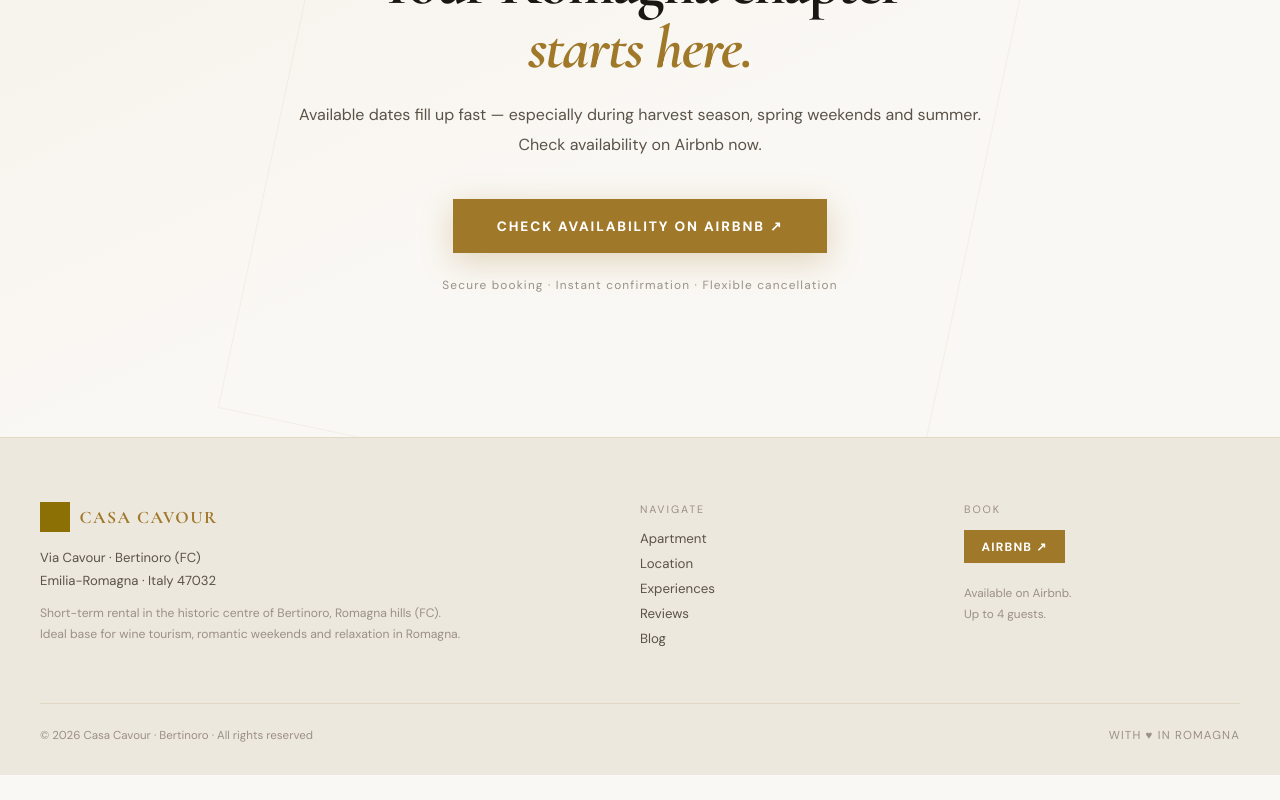
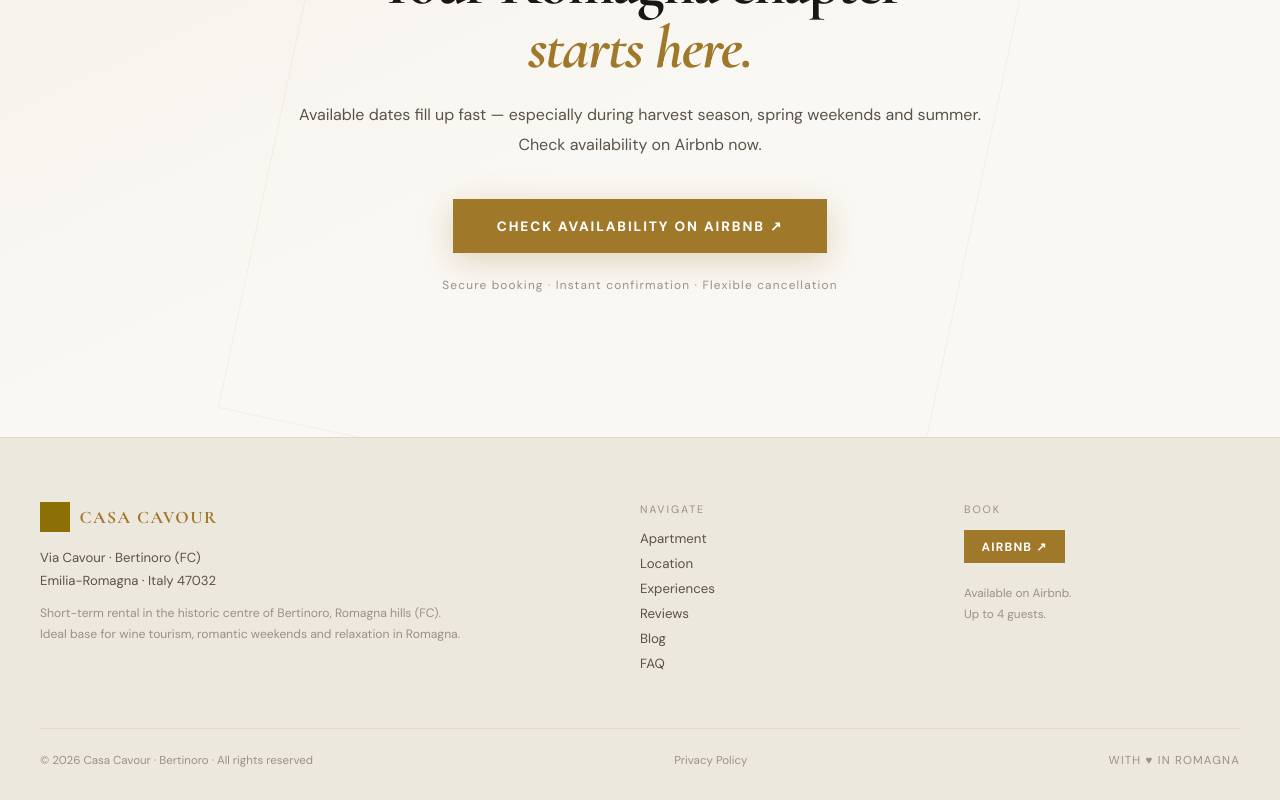
Before and after one commit to vittorionegri68-alt/casa-cavour-en, a React (Vite) app: page / in a window 1280 px wide. Shown: the part 8408-9208 px from the top of the page. Before the commit the page ends 9183 px from the top, so only its background shows below. Built offline with nearby package versions, Linux system fonts and the light colour scheme.

Commit message:
Enhance navigation and footer with new links
Added 'FAQ' link to navigation and included a 'Privacy Policy' link in the footer.

```diff
--- a/src/App.jsx
+++ b/src/App.jsx
@@ -706,10 +706,10 @@ function Footer() {
           </div>
           <div>
             <div style={{ fontSize: "0.67rem", letterSpacing: "0.18em", textTransform: "uppercase", color: C.textSoft, fontFamily: "'DM Sans',sans-serif", marginBottom: "0.85rem" }}>Navigate</div>
-            {[["Apartment","apartment"],["Location","location"],["Experiences","experiences"],["Reviews","reviews"],["Blog","blog"]].map(([l,id]) => (
-              <a key={l} href={`#${id}`} style={{ display: "block", color: C.textMid, textDecoration: "none", fontSize: "0.83rem", fontFamily: "'DM Sans',sans-serif", marginBottom: "0.5rem", transition: "color 0.2s" }}
+            {[["Apartment","apartment"],["Location","location"],["Experiences","experiences"],["Reviews","reviews"],["Blog","blog"],["FAQ","qa"]].map(([label, anchor]) => (
+              <a key={anchor} href={`#${anchor}`} style={{ display: "block", color: C.textMid, textDecoration: "none", fontSize: "0.83rem", fontFamily: "'DM Sans',sans-serif", marginBottom: "0.5rem", transition: "color 0.2s" }}
                 onMouseEnter={e => e.target.style.color=C.gold} onMouseLeave={e => e.target.style.color=C.textMid}>
-                {l}
+                {label}
               </a>
             ))}
           </div>
@@ -726,6 +726,10 @@ function Footer() {
         </div>
         <div style={{ borderTop: `1px solid ${C.border}`, paddingTop: "1.5rem", display: "flex", justifyContent: "space-between", alignItems: "center", flexWrap: "wrap", gap: "0.75rem" }}>
           <div style={{ fontSize: "0.72rem", color: C.textSoft, fontFamily: "'DM Sans',sans-serif" }}>© {new Date().getFullYear()} Casa Cavour · Bertinoro · All rights reserved</div>
+          <a href="/privacy.html" style={{ fontSize: "0.72rem", color: C.textSoft, fontFamily: "'DM Sans',sans-serif", textDecoration: "none", transition: "color 0.2s" }}
+            onMouseEnter={e => e.target.style.color=C.gold} onMouseLeave={e => e.target.style.color=C.textSoft}>
+            Privacy Policy
+          </a>
           <div style={{ fontSize: "0.72rem", color: C.textSoft, fontFamily: "'DM Sans',sans-serif", letterSpacing: "0.1em" }}>WITH ♥ IN ROMAGNA</div>
         </div>
       </div>
```
